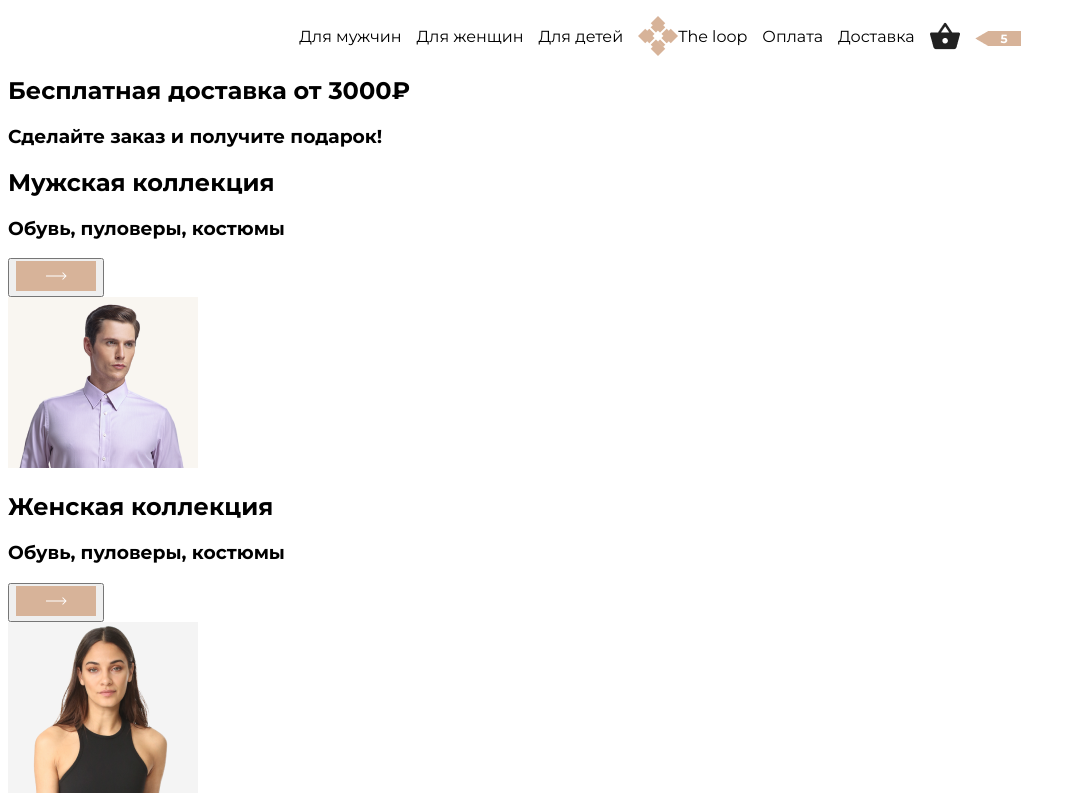
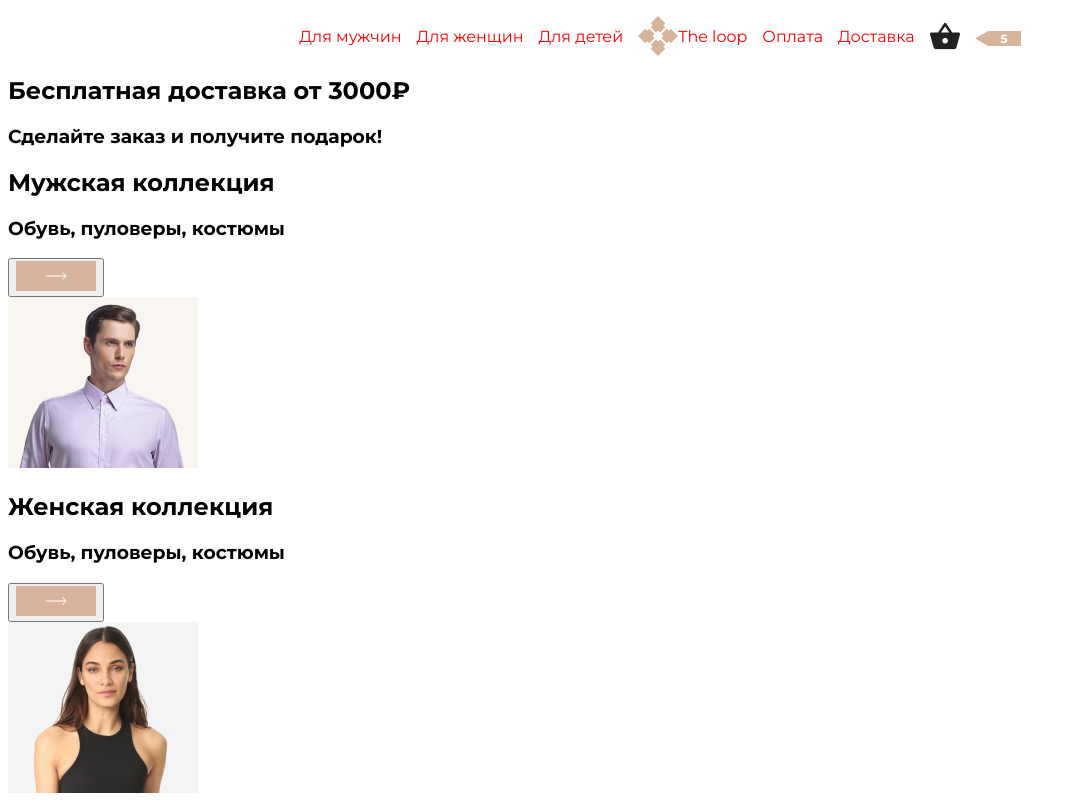
Before and after one commit to TNKGN/Project_One, a plain HTML site: page index.html in a window 1280 px wide. Shown: the whole page, without its empty margins (0-1076 px from the left). Drawn offline with Linux system fonts and the light colour scheme.

Commit message:
New commit

```diff
--- a/style/style.css
+++ b/style/style.css
@@ -11,6 +11,7 @@ body {
 
 .box {
    display: flex;
+   color: red
 }
 
 .font-logo {
```
